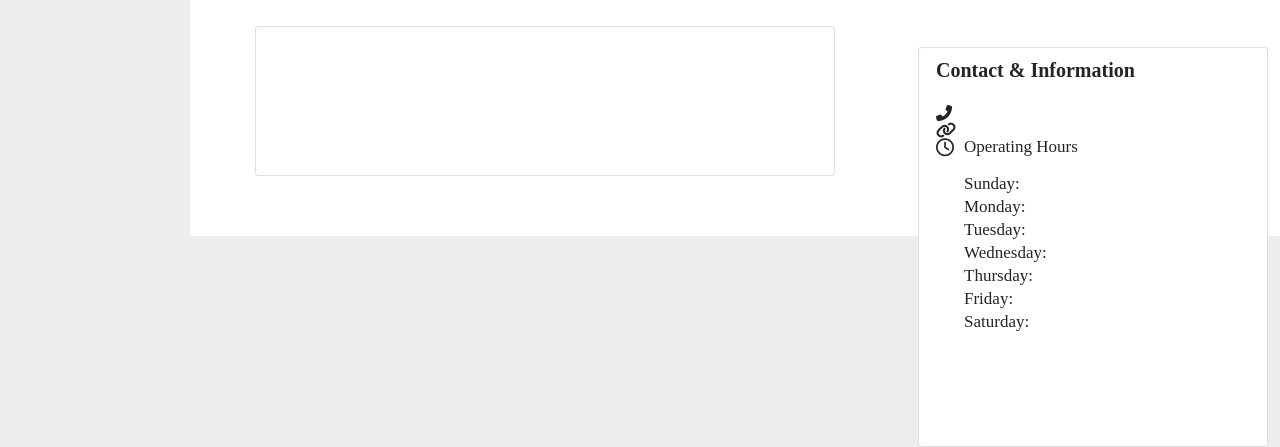
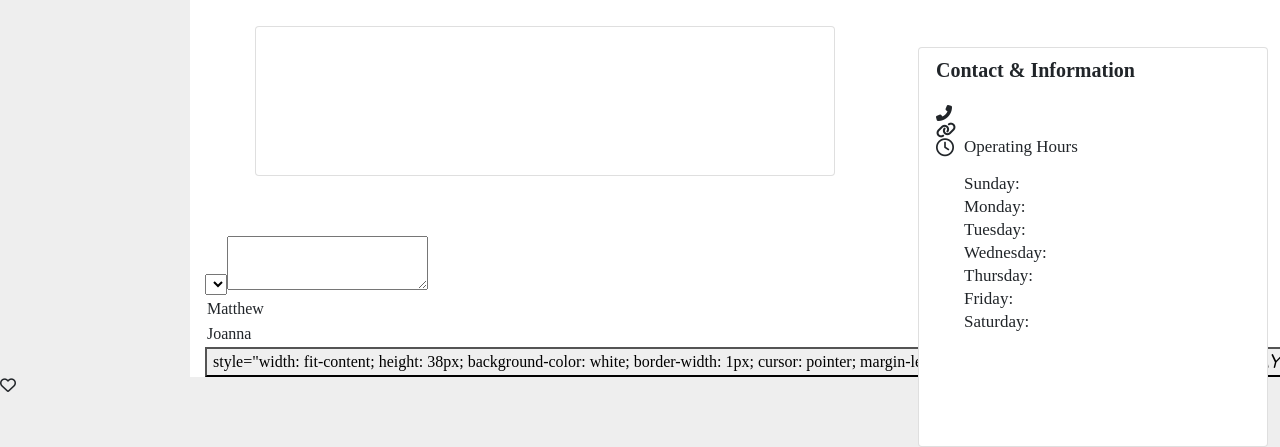
Before and after one commit to S-Vaibhaav/cloudweb, a website: page public/restaurant.html in a window 1280 px wide. Shown: the part 683-1130 px from the top of the page. Drawn offline with nearby package versions, Linux system fonts and the light colour scheme; some packages are replaced by stand-ins of ours; no server answers; a script that the page names is missing.

Commit message:
Update restaurant.html

```diff
--- a/public/restaurant.html
+++ b/public/restaurant.html
@@ -166,6 +166,15 @@
 
 
         </div>
+         <select id="voice">
+                    <textarea id ='text'></textarea>
+                    <option>Matthew</option>
+                    <option>Joanna</option>
+                </select>
+
+                <button id="play-button">style="width: fit-content; height: 38px; background-color: white; border-width: 1px; cursor: pointer; margin-left: 425px;" onclick="addDeleteFavourites()">
+                        <i class="far fa-heart" style="padding-right: 5px;"><i>Play</button>
+            </div>
     </div>
 
     <!-- Include the new comments modal here -->
```
